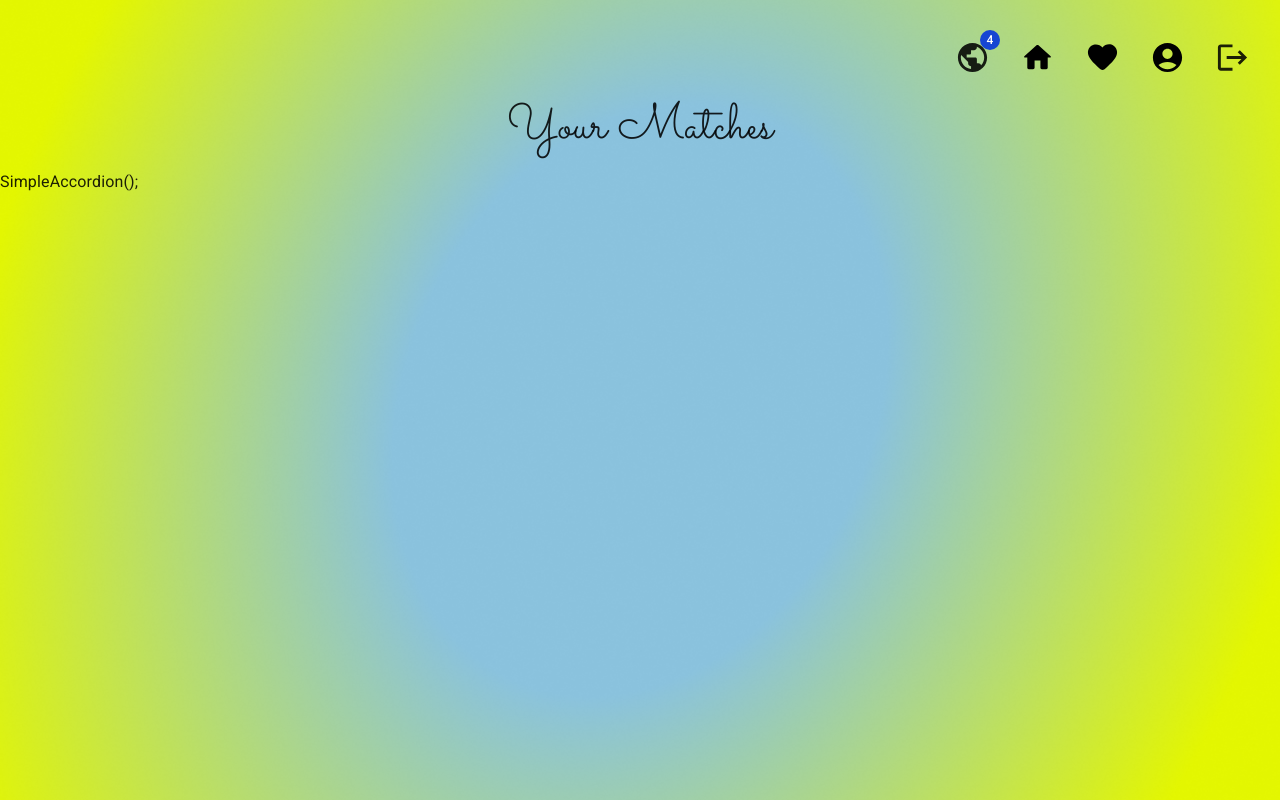
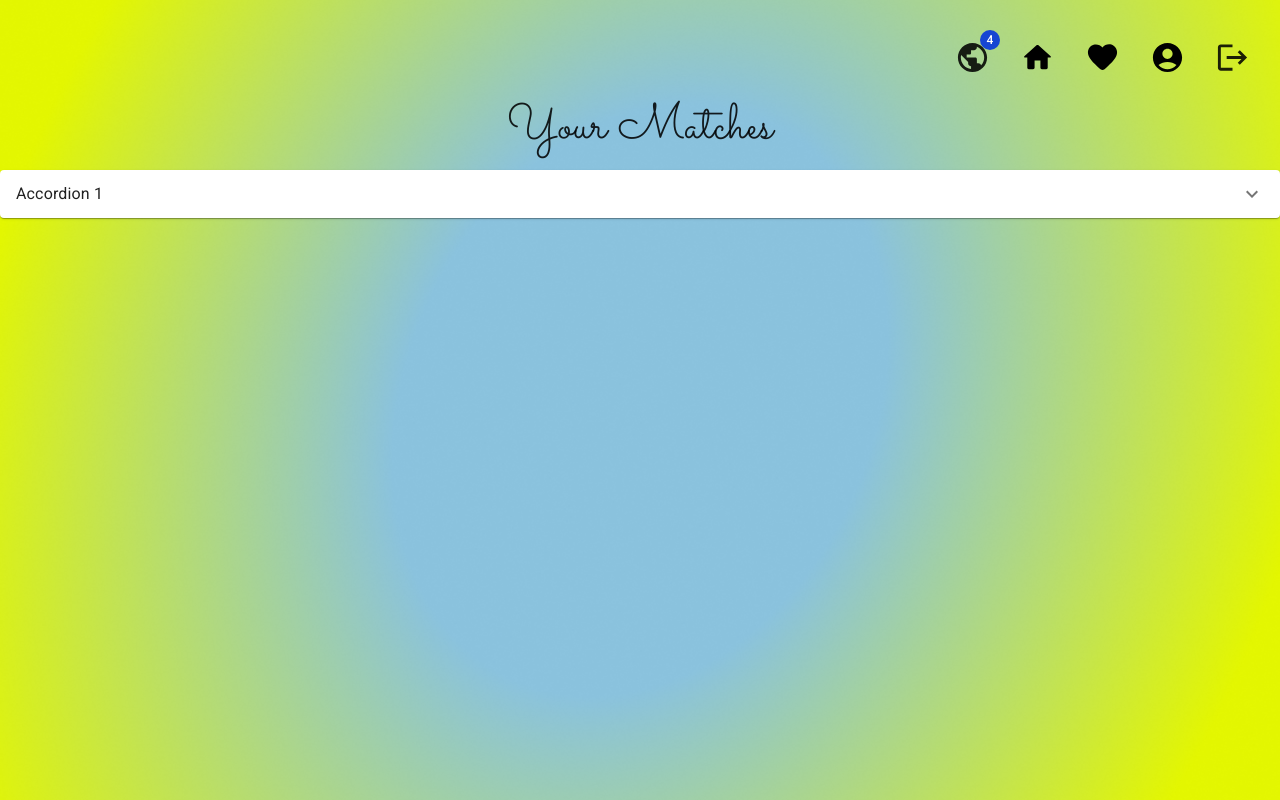
Before and after one commit to jhjullie/project-wavelength, a React (Create React App) app in the folder Frontend/: page /matches in a window 1280 px wide. Built offline with nearby package versions, Linux system fonts and the light colour scheme.

Commit message:
Accordion implemented

```diff
--- a/Frontend/src/Components/Matches/Matches.js
+++ b/Frontend/src/Components/Matches/Matches.js
@@ -113,7 +113,21 @@ function Matches(){
             <p id="matchesheader">Your Matches</p>
         </div>
         <div>
-        SimpleAccordion();
+        <Accordion>
+        <AccordionSummary
+          expandIcon={<ExpandMoreIcon />}
+          aria-controls="panel1a-content"
+          id="panel1a-header"
+        >
+          <Typography>Accordion 1</Typography>
+        </AccordionSummary>
+        <AccordionDetails>
+          <Typography>
+            Lorem ipsum dolor sit amet, consectetur adipiscing elit. Suspendisse
+            malesuada lacus ex, sit amet blandit leo lobortis eget.
+          </Typography>
+        </AccordionDetails>
+      </Accordion>
         </div>
         </>
     );
```
